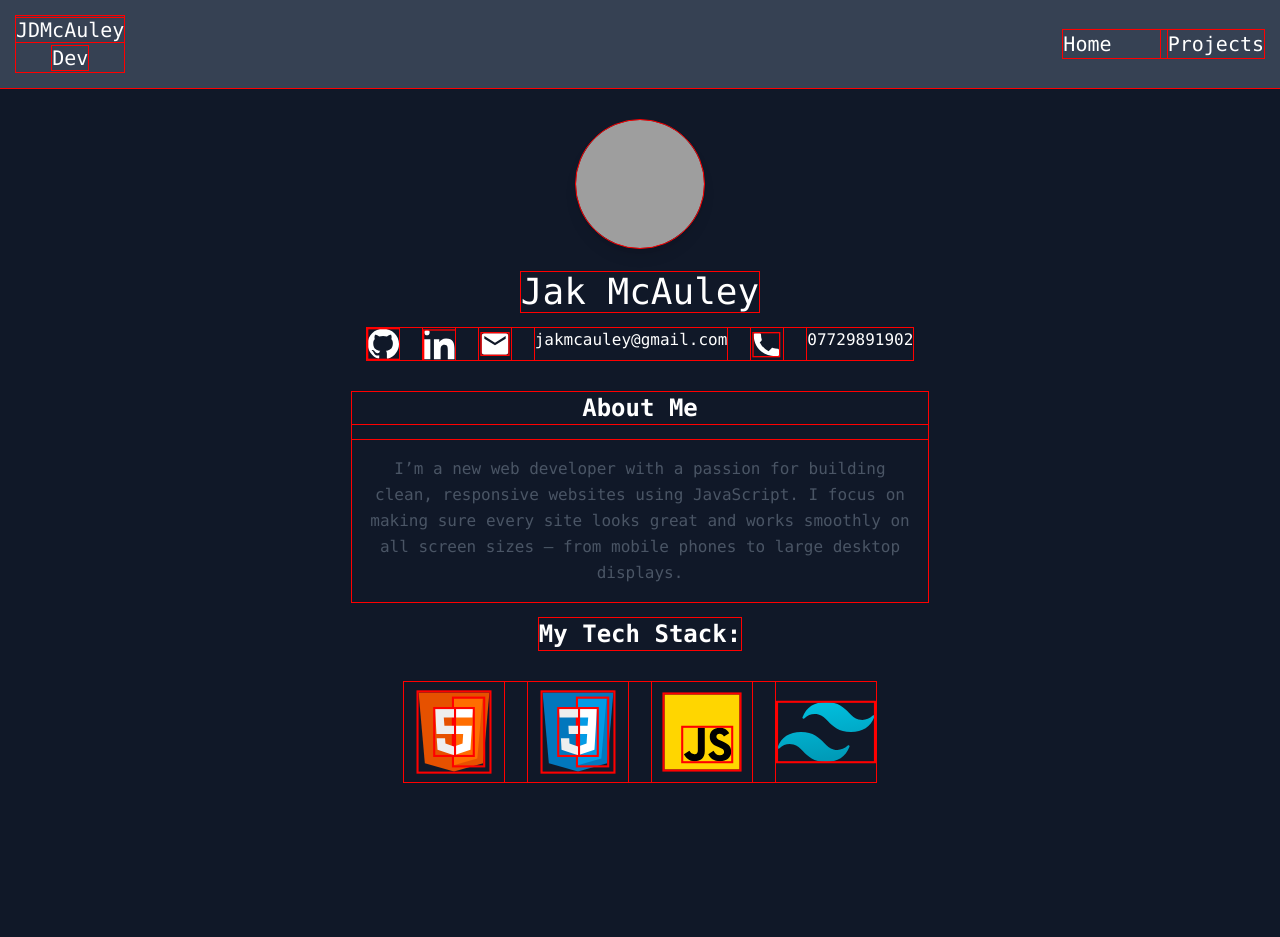
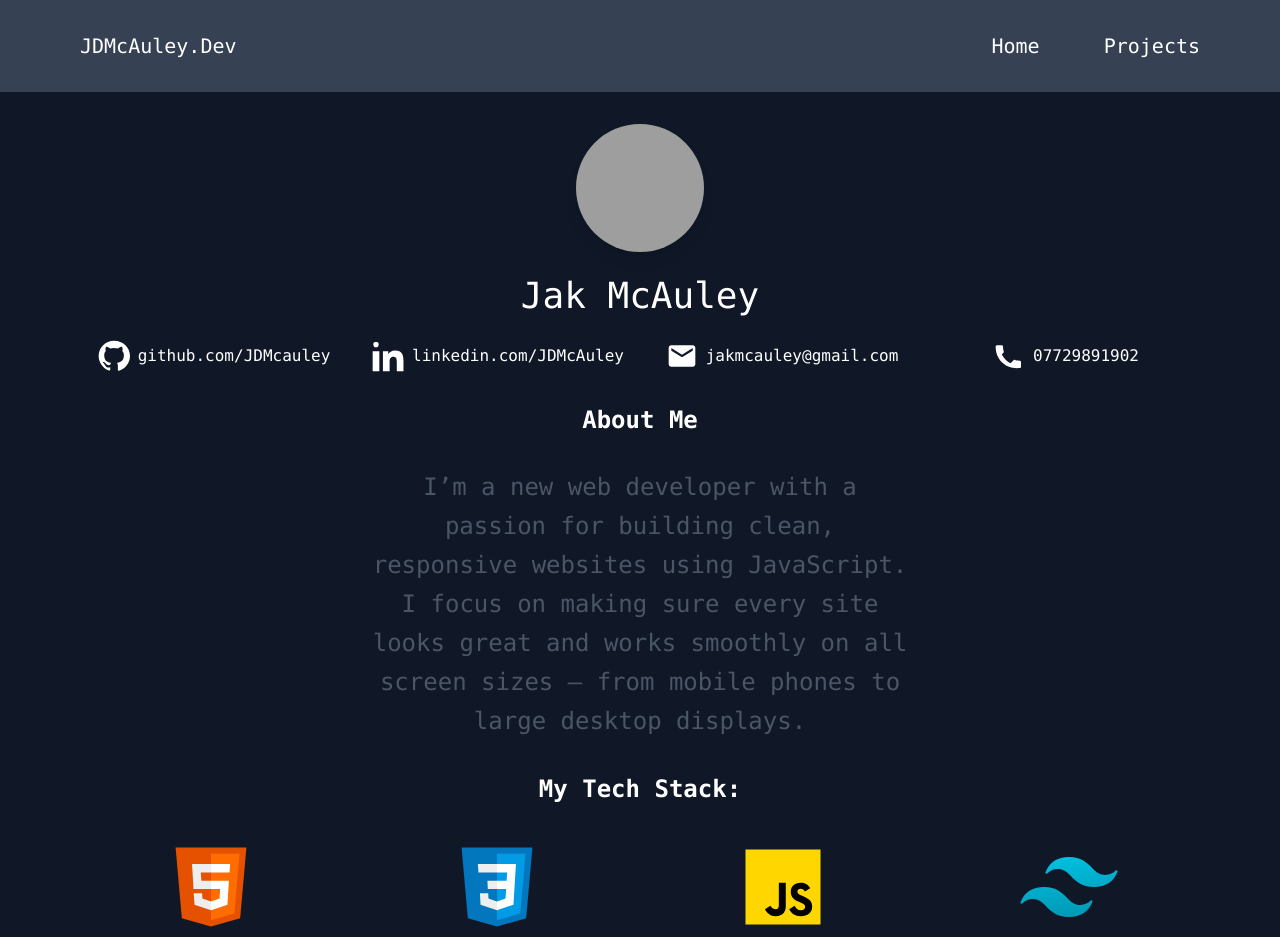
Before and after one commit to JDMcauley/portfolio-site, a plain HTML site: page index.html in a window 1280 px wide. Before the commit the page ends 800 px from the top, so only its background shows below. Drawn offline with nearby package versions, Linux system fonts and the light colour scheme; grey boxes are pictures that could not be loaded.

Commit message:
style content for index.html

```diff
--- a/index.html
+++ b/index.html
@@ -8,58 +8,78 @@
     <title>JDMcAuley Portfolio</title>
 </head>
 <body class="bg-gray-900 text-white min-h-screen flex flex-col items-center font-mono">
-    <nav class="flex justify-between items-center w-full p-4 bg-gray-700 mb-8">
-        <p class="self-start text-center text-xl">
+    <nav class="w-full p-4 bg-gray-700 mb-8 text-lg md:text-xl">
+        <div class="max-w-6xl mx-auto flex justify-between items-center p-4">
+            <p class="self-start text-center">
                 <a href="index.html" class="hover:text-blue-400">
-                JDMcAuley<br/>
-                Dev
+                    JDMcAuley.Dev
                 </a>
             </p>
-        <div class="grid grid-cols-2 grid-rows-1 md:gap-2 text-xl">
-            <a href="index.html" class="hover:text-blue-400">
+            <div class="grid grid-cols-2 grid-rows-1 md:gap-2 lg:gap-10">
+                <a href="index.html" class="hover:text-blue-400 text-center">
                     Home
                 </a>
-            <a href="" class="hover:text-blue-400">
+                <a href="" class="hover:text-blue-400 text-center">
                     Projects
                 </a>
+            </div>
         </div>
     </nav>
     <img src="https://i.ibb.co/xqQ0SQjq/mecrop.jpg" alt="mecrop" class="mx-auto rounded-full h-32 w-32 shadow-lg">
     <h1 class="text-4xl mt-6">Jak McAuley</h1>
-    <div class="flex space-x-6 mt-4">
+    <main class="w-full max-w-6xl mx-auto px-4">
+        <div class="grid grid-cols-1 sm:grid-cols-2 lg:grid-cols-4 gap-4 mt-6 justify-items-center">
+            <div class="flex items-center gap-2">
                 <a href="https://github.com/JDMcauley" target="_blank" class="hover:text-blue-400">
                     <svg class="w-8 h-8" fill="currentColor" viewBox="0 0 24 24">
                         <path fill-rule="evenodd" d="M12 .5C5.65.5.5 5.65.5 12c0 5.1 3.3 9.42 7.9 10.95.58.1.78-.25.78-.55v-2c-3.22.7-3.9-1.55-3.9-1.55-.52-1.32-1.27-1.67-1.27-1.67-1.04-.7.08-.68.08-.68 1.15.08 1.75 1.17 1.75 1.17 1.03 1.76 2.7 1.25 3.36.96.1-.75.4-1.25.72-1.54-2.56-.3-5.25-1.28-5.25-5.7 0-1.26.46-2.3 1.17-3.12-.12-.3-.5-1.5.1-3.1 0 0 .97-.3 3.2 1.18a10.8 10.8 0 012.92-.4c.99 0 2 .14 2.92.4 2.2-1.5 3.17-1.18 3.17-1.18.6 1.6.22 2.8.1 3.1.72.82 1.16 1.86 1.16 3.12 0 4.42-2.7 5.4-5.28 5.7.42.36.78 1.07.78 2.15v3.2c0 .3.2.66.8.55C20.7 21.42 24 17.1 24 12c0-6.35-5.15-11.5-12-11.5z" clip-rule="evenodd" />
                     </svg>
                 </a>
+                <a href="https://github.com/JDMcauley" target="_blank" class="hover:text-blue-400">
+                    github.com/JDMcauley
+                </a>
+            </div>
+            <div class="flex items-center gap-2">
                 <a href="https://www.linkedin.com/in/jak-mcauley-029967158/" target="_blank" class="hover:text-blue-400">
                     <svg class="w-8 h-8" fill="currentColor" viewBox="0 0 24 24">
                         <path d="M4.98 3.5C4.98 4.6 4.1 5.5 3 5.5s-1.98-.9-1.98-2 0-2 1.98-2 1.98.9 1.98 2zM.5 8.5h5v15h-5v-15zm7 0h4.7v2h.1c.7-1.3 2.4-2.7 5-2.7 5.3 0 6.3 3.4 6.3 7.7v8h-5v-7c0-1.7 0-4-2.5-4s-2.9 1.8-2.9 3.9v7.1h-5v-15z"/>
                     </svg>
                 </a>
+                <a href="https://www.linkedin.com/in/jak-mcauley-029967158/" target="_blank" class="hover:text-blue-400">
+                    <p>linkedin.com/JDMcAuley</p>
+                </a>
+            </div>
+            <div class="flex items-center gap-2">
                 <a href="mailto:jakmcauley@gmail.com" class="hover:text-blue-400">
                     <svg class="w-8 h-8" fill="currentColor" viewBox="0 0 24 24">
                         <path d="M20 4H4c-1.1 0-2 .9-2 2v12c0 1.1.9 2 2 2h16c1.1 0 2-.9 2-2V6c0-1.1-.9-2-2-2zm0 4l-8 5-8-5V6l8 5 8-5v2z"/>
                     </svg>
                 </a>
+                <a href="mailto:jakmcauley@gmail.com" class="hover:text-blue-400">
                     <p>jakmcauley@gmail.com</p>
+                </a>
+            </div>
+            <div class="flex items-center gap-2">
                 <a href="tel:07729891902" class="hover:text-blue-400">
                     <svg class="w-8 h-8" fill="currentColor" viewBox="0 0 24 24">
                         <path d="M6.62 10.79a15.05 15.05 0 006.59 6.59l2.2-2.2c.27-.27.67-.36 1.02-.24a11.36 11.36 0 003.58.57c.55 0 1 .45 1 1v3.5c0 .55-.45 1-1 1C9.39 22 2 14.61 2 5c0-.55.45-1 1-1H6.5c.55 0 1 .45 1 1 0 1.25.2 2.46.57 3.58.12.35.03.74-.24 1.02l-2.2 2.2z"/>
                     </svg>
                 </a>
+                <a href="tel:07729891902" class="hover:text-blue-400">
                     <p>07729891902</p>
+                </a>
+            </div>
         </div>
         <div class="max-w-xl mx-auto mt-8 text-center">
             <h2 class="text-2xl font-semibold mb-4">About Me</h2>
-        <p class="text-gray-600 dark:text-gray-300 leading-relaxed p-4">
+            <p class="text-gray-600 dark:text-gray-300 leading-relaxed p-4 text-xl md:text-2xl">
                 I’m a new web developer with a passion for building clean, responsive websites using JavaScript.
                 I focus on making sure every site looks great and works smoothly on all screen sizes —
                 from mobile phones to large desktop displays.
             </p>
         </div>
-    <h2 class="text-2xl font-semibold mt-4">My Tech Stack:</h2>
-    <div class="grid grid-cols-2 md:grid-cols-4 gap-6 mx-auto mt-8 text-center">
+        <h2 class="text-2xl font-semibold mt-4 text-center">My Tech Stack:</h2>
+        <div class="grid grid-cols-2 md:grid-cols-4 gap-6 mx-auto mt-8 text-center justify-items-center">
             <svg xmlns="http://www.w3.org/2000/svg" x="0px" y="0px" width="100" height="100" viewBox="0 0 48 48">
                 <path fill="#E65100" d="M41,5H7l3,34l14,4l14-4L41,5L41,5z"></path><path fill="#FF6D00" d="M24 8L24 39.9 35.2 36.7 37.7 8z"></path><path fill="#FFF" d="M24,25v-4h8.6l-0.7,11.5L24,35.1v-4.2l4.1-1.4l0.3-4.5H24z M32.9,17l0.3-4H24v4H32.9z"></path><path fill="#EEE" d="M24,30.9v4.2l-7.9-2.6L15.7,27h4l0.2,2.5L24,30.9z M19.1,17H24v-4h-9.1l0.7,12H24v-4h-4.6L19.1,17z"></path>
             </svg>
@@ -73,6 +93,7 @@
                 <linearGradient id="iOmQfjoCC4Hw6zVwRjSDha_x7XMNGh2vdqA_gr1" x1="21.861" x2="25.703" y1="8.237" y2="36.552" gradientUnits="userSpaceOnUse"><stop offset="0" stop-color="#00c1e0"></stop><stop offset="1" stop-color="#009bb8"></stop></linearGradient><path fill="url(#iOmQfjoCC4Hw6zVwRjSDha_x7XMNGh2vdqA_gr1)" d="M24,9.604c-5.589,0-9.347,2.439-11.276,7.318c-0.2,0.505,0.417,0.92,0.816,0.551 c2.035-1.882,4.322-2.505,6.86-1.871c1.826,0.456,3.131,1.781,4.576,3.247C27.328,21.236,30.051,24,36,24 c5.589,0,9.348-2.44,11.276-7.319c0.2-0.505-0.417-0.92-0.816-0.551c-2.035,1.882-4.322,2.506-6.86,1.872 c-1.825-0.456-3.13-1.781-4.575-3.247C32.672,12.367,29.948,9.604,24,9.604L24,9.604z M12,24c-5.589,0-9.348,2.44-11.276,7.319 c-0.2,0.505,0.417,0.92,0.816,0.551c2.035-1.882,4.322-2.506,6.86-1.871c1.825,0.457,3.13,1.781,4.575,3.246 c2.353,2.388,5.077,5.152,11.025,5.152c5.589,0,9.348-2.44,11.276-7.319c0.2-0.505-0.417-0.92-0.816-0.551 c-2.035,1.882-4.322,2.506-6.86,1.871c-1.826-0.456-3.131-1.781-4.576-3.246C20.672,26.764,17.949,24,12,24L12,24z"></path>
             </svg>
         </div>
+    </main>
 </body>
 <script src="./index.js"></script>
 </html>
--- a/styles.css
+++ b/styles.css
@@ -1,3 +1,3 @@
-* {
+/** {
     outline: 1px solid red;
-}
+}*/
```
Lines whose indentation alone changed are shown as unchanged.
